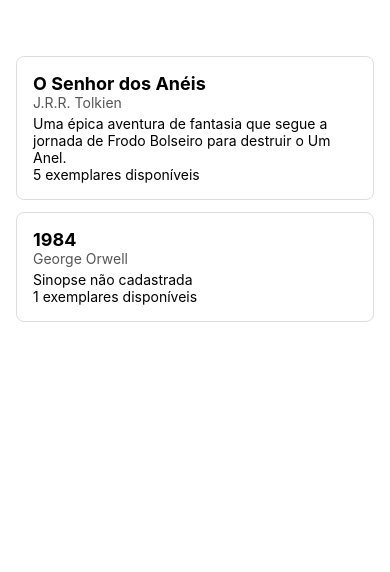
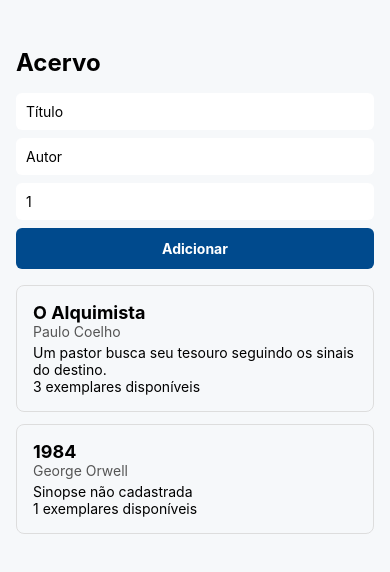
Before and after one commit to samuelrenildo/uc8-projeto-mobile, a React Native app: screen / in a window 390 px wide. Shown: the top 572 px of the page. Built offline with nearby package versions, Linux system fonts and the light colour scheme.

Commit message:
feat: formulario e lista com FlatList

```diff
--- a/App.tsx
+++ b/App.tsx
@@ -1,38 +1,37 @@
-import { ScrollView, StyleSheet } from 'react-native';
+import { useState } from 'react';
+import { FlatList, StyleSheet, Text, View } from 'react-native';
+import { CartaoLivro } from './src/componentes/CartaoLivro';
+import { FormularioLivro, type DadosLivro } from './src/componentes/FormularioLivro';
 import type { Livro } from './src/types/entidades';
-import { CartaoLivro } from './src/componentes/CartaoLivro';
 
-
-const livro1: Livro = {
-  id: 1,
-  titulo: 'O Senhor dos Anéis',
-  autor: 'J.R.R. Tolkien',
-  sinopse: 'Uma épica aventura de fantasia que segue a jornada de Frodo Bolseiro para destruir o Um Anel.',
-  exemplares: 5,
-}
-
-const livro2: Livro = {
-  id: 2,
-  titulo: '1984',
-  autor: 'George Orwell',
-  exemplares: 1,
-};
+const acervoInicial: Livro[] = [
+  { id: 1, titulo: 'O Alquimista', autor: 'Paulo Coelho', sinopse: 'Um pastor busca seu tesouro seguindo os sinais do destino.', exemplares: 3 },
+  { id: 2, titulo: '1984', autor: 'George Orwell', exemplares: 1 },
+];
 
 export default function App() {
+  const [livros, setLivros] = useState<Livro[]>(acervoInicial);
+
+  function adicionar(dados: DadosLivro) {
+    const proximoId = livros.reduce((maior, atual) => Math.max(maior, atual.id), 0) + 1;
+    setLivros([{ id: proximoId, ...dados }, ...livros]);
+  }
+
   return (
-    <ScrollView style={estilos.container} contentContainerStyle={estilos.conteudo}>
-      <CartaoLivro livro={livro1} />
-      <CartaoLivro livro={livro2} />
-    </ScrollView>
+    <View style={estilos.tela}>
+      <Text style={estilos.cabecalho}>Acervo</Text>
+      <FormularioLivro aoAdicionar={adicionar} />
+      <FlatList
+        data={livros}
+        keyExtractor={(livro) => String(livro.id)}
+        renderItem={({ item }) => <CartaoLivro livro={item} />}
+        ListEmptyComponent={<Text>Nenhum livro no acervo.</Text>}
+      />
+    </View>
   );
 }
 
 const estilos = StyleSheet.create({
-  container: {
-    flex: 1,
-    marginTop: 40,
-  },
-  conteudo: {
-    padding: 16,
-  },
+  tela: { flex: 1, backgroundColor: '#F6F8FA', paddingTop: 48, paddingHorizontal: 16 },
+  cabecalho: { fontSize: 24, fontWeight: 'bold', marginBottom: 16 },
 });
--- /dev/null
+++ b/src/componentes/FormularioLivro.tsx
@@ -0,0 +1,61 @@
+import { useState } from 'react';
+import { Pressable, StyleSheet, Text, TextInput, View } from 'react-native';
+
+export interface DadosLivro {
+    titulo: string;
+    autor: string;
+    exemplares: number;
+}
+
+interface FormularioLivroProps {
+    aoAdicionar: (dados: DadosLivro) => void;
+}
+
+export function FormularioLivro({ aoAdicionar} : FormularioLivroProps) {
+    const [titulo, setTitulo] = useState('');
+    const [autor, setAutor] = useState('');
+    const [exemplares, setExemplares] = useState('1');
+
+
+    function enviar() {
+        const quantidade = Number(exemplares);
+        aoAdicionar({ titulo, autor, exemplares: quantidade });
+        setTitulo('');
+        setAutor('');
+        setExemplares('1');
+    }
+
+    return (
+        <View style={estilos.formulario}>
+      <TextInput
+        style={estilos.campo}
+        placeholder="Título"
+        value={titulo}
+        onChangeText={setTitulo}
+      />
+      <TextInput
+        style={estilos.campo}
+        placeholder="Autor"
+        value={autor}
+        onChangeText={setAutor}
+      />
+      <TextInput
+        style={estilos.campo}
+        placeholder="Exemplares"
+        keyboardType="numeric"
+        value={exemplares}
+        onChangeText={setExemplares}
+      />
+      <Pressable style={estilos.botao} onPress={enviar}>
+        <Text style={estilos.textoBotao}>Adicionar</Text>
+      </Pressable>
+    </View>
+    )
+}
+
+const estilos = StyleSheet.create({
+  formulario: { marginBottom: 16 },
+  campo: { backgroundColor: '#fff', borderRadius: 6, padding: 10, marginBottom: 8 },
+  botao: { backgroundColor: '#004A8D', borderRadius: 6, padding: 12, alignItems: 'center' },
+  textoBotao: { color: '#fff', fontWeight: 'bold' },
+});
```
